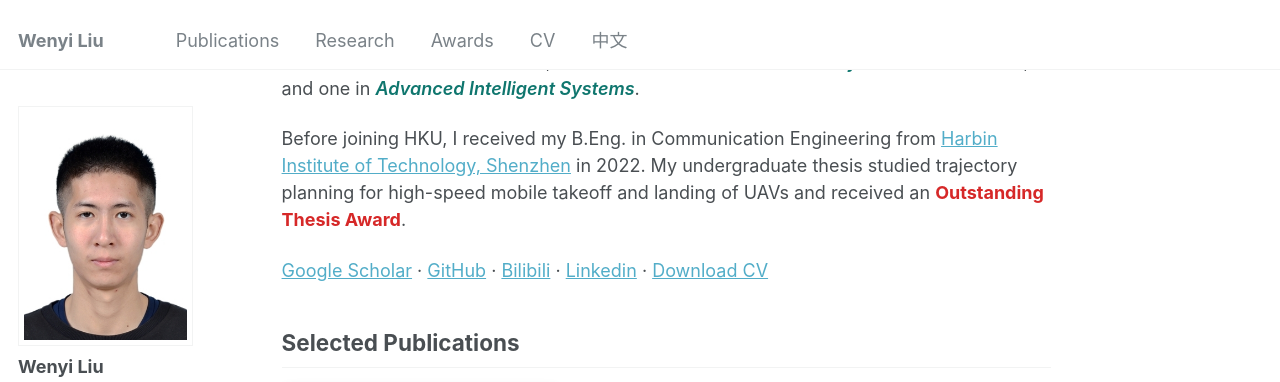
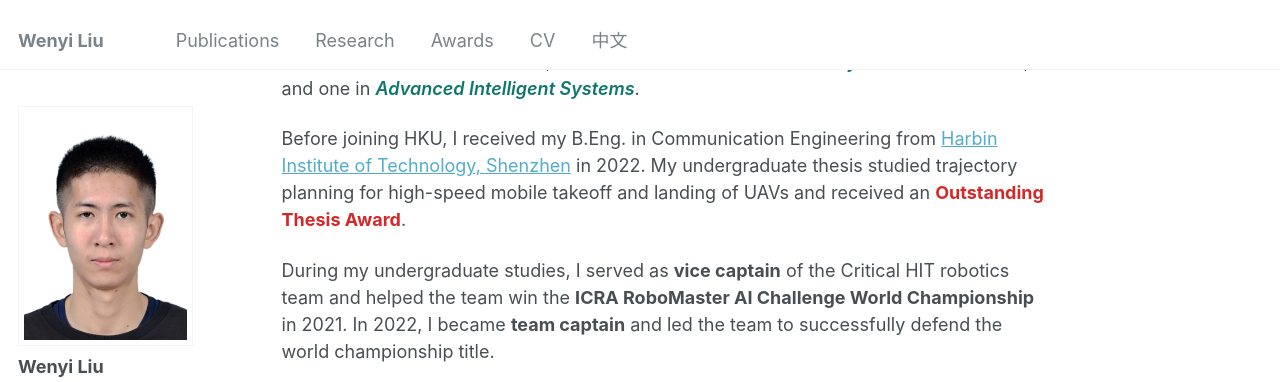
Before and after one commit to FENYUN323/liuwenyi.github.io, a Jekyll site: the page built from _pages/about.md, in a window 1280 px wide and 900 px high, scrolled down 390 px, cut to the strip 0-382 px from the top of the window. Built offline with Jekyll 4.4.1, drawn with Linux system fonts in a browser that asks for light colours; some web fonts are replaced.

Commit message:
Add robotics team leadership to About Me

```diff
--- a/_pages/about.md
+++ b/_pages/about.md
@@ -14,6 +14,8 @@ My research focuses on **robot navigation, planning and control, swarm robotics,
 As a first or co-first author, I have published **four journal papers**, including one in <span class="journal-highlight"><em>Nature Communications</em></span>, two in <span class="journal-highlight"><em>IEEE Transactions on Field Robotics</em></span>, and one in <span class="journal-highlight"><em>IEEE Robotics and Automation Letters</em></span>. I have also co-authored **four journal papers**, including two in <span class="journal-highlight"><em>IEEE Transactions on Robotics</em></span>, one in <span class="journal-highlight"><em>The International Journal of Robotics Research</em></span>, and one in <span class="journal-highlight"><em>Advanced Intelligent Systems</em></span>.
 
 Before joining HKU, I received my B.Eng. in Communication Engineering from [Harbin Institute of Technology, Shenzhen](https://www.hitsz.edu.cn/) in 2022. My undergraduate thesis studied trajectory planning for high-speed mobile takeoff and landing of UAVs and received an <span class="about-award-highlight">Outstanding Thesis Award</span>.
+
+During my undergraduate studies, I served as **vice captain** of the Critical HIT robotics team and helped the team win the **ICRA RoboMaster AI Challenge World Championship** in 2021. In 2022, I became **team captain** and led the team to successfully defend the world championship title.
 
 [Google Scholar](https://scholar.google.com/citations?user=vtPuO3kAAAAJ) · [GitHub](https://github.com/FENYUN323) · [Bilibili](https://space.bilibili.com/1679529247?spm_id_from=333.337.0.0) · [Linkedin](https://www.linkedin.com/in/wenyi-liu-0062032a5/) · [Download CV]({{ site.baseurl }}/files/CV_Wenyi_Liu.pdf)
 
```
